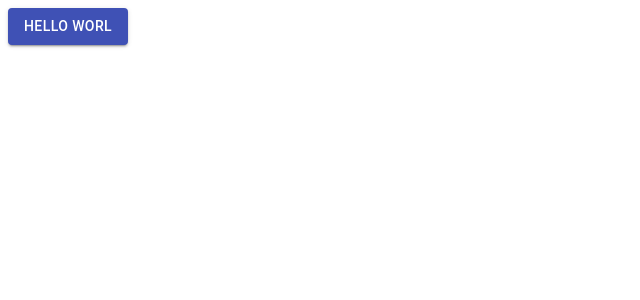
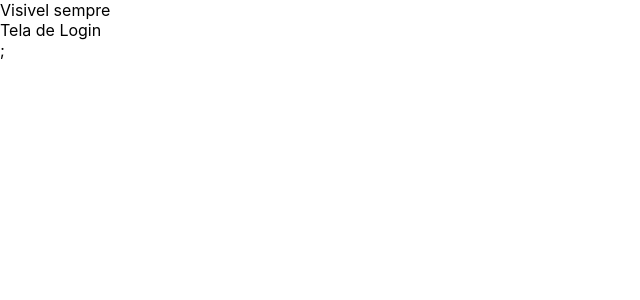
Before and after one commit to davidsilvamota/climate-and-weather, a React (Create React App) app in the folder climate-and-weather/: page /Login in a window 1280 px wide. Shown: the top 300 px of the page, without its empty margins (0-640 px from the left). Built offline with nearby package versions, Linux system fonts and the light colour scheme; the HTML template or start-up script is replaced by a standard one.

Commit message:
add and configure react router

```diff
--- a/climate-and-weather/package.json
+++ b/climate-and-weather/package.json
@@ -11,8 +11,10 @@
     "@types/node": "^16.18.11",
     "@types/react": "^18.0.27",
     "@types/react-dom": "^18.0.10",
+    "localforage": "^1.10.0",
     "react": "^18.2.0",
     "react-dom": "^18.2.0",
+    "react-router-dom": "^6.7.0",
     "react-scripts": "5.0.1",
     "typescript": "^4.9.4",
     "web-vitals": "^2.1.4"
--- a/climate-and-weather/src/App.tsx
+++ b/climate-and-weather/src/App.tsx
@@ -1,11 +1,23 @@
-import { Button } from "@material-ui/core";
+import { BrowserRouter, Routes, Route, Outlet } from "react-router-dom";
+import LoginPage from "./pages/LoginPage";
+
+function LayoutPage() {
+  return (
+    <div>
+      <div>Visivel sempre</div>
+      <Outlet />;
+    </div>
+  );
+}
 
 export default function App() {
   return (
-    <div>
-      <Button style={{ margin: 8 }} variant="contained" color="primary">
-        Hello Worl
-      </Button>
-    </div>
+    <BrowserRouter>
+      <Routes>
+        <Route path="/" element={<LayoutPage />}>
+          <Route path="Login" element={<LoginPage/>}/>
+        </Route>
+      </Routes>
+    </BrowserRouter>
   );
 }
--- /dev/null
+++ b/climate-and-weather/src/pages/LoginPage.tsx
@@ -0,0 +1,5 @@
+import React from "react";
+
+export default function LoginPage() {
+  return <div>Tela de Login</div>;
+}
```
Also changed, not shown: 1 other file (tests, documents, lock files or other folders).
